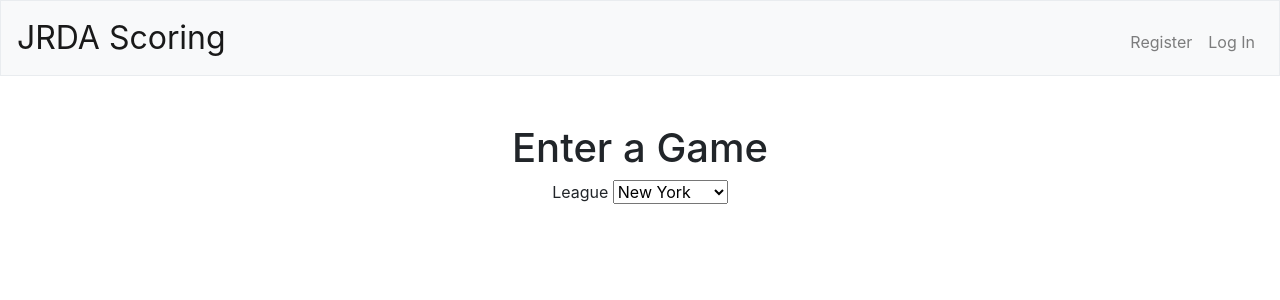
After one commit to OmarTheJRDAPal/scoring, a Flask app: page /enter in a window 1280 px wide. The commit adds this page. Shown: the top 300 px of the page. Run offline with Flask 2, Linux system fonts and the light colour scheme; some libraries are stand-ins or nearby versions.

Commit message:
jrda: big update

```diff
--- a/application.py
+++ b/application.py
@@ -1,11 +1,13 @@
 from cs50 import SQL
 from collections import defaultdict
-from flask import Flask, flash, redirect, render_template, request, session
+from flask import Flask, flash, redirect, render_template, request, session, jsonify
 from flask_session import Session
 import datetime
 from tempfile import mkdtemp
 from werkzeug.exceptions import default_exceptions
 from werkzeug.security import check_password_hash, generate_password_hash
+
+BAD_REQUEST = 400
 
 from numpy import median
 
@@ -28,6 +30,7 @@ if app.config["DEBUG"]:
 # Configure session to use filesystem (instead of signed cookies)
 app.config["SESSION_PERMANENT"] = False
 app.config["SESSION_TYPE"] = "filesystem"
+app.config["JSONIFY_PRETTYPRINT_REGULAR"] = False
 Session(app)
 
 # Configure CS50 Library to use SQLite database
@@ -134,7 +137,6 @@ def expulsion_points(game, team_id):
 		return 10 * game["l_team_expulsions"]
 	else:
 		raise Exception("Invalid team id")
-
 def lookup_teams(game, teams, reference_team_id):
 	w_team = teams[teams["w_team_id"]]
 	l_team = teams[teams["l_team_id"]]
@@ -146,7 +148,7 @@ def lookup_teams(game, teams, reference_team_id):
 	else:
                 raise Exception("Invalid team id")
 
-def ranking_points(game, teams, team_id):
+def ranking_points(weight, w_team, l_team):
 	wlp = win_loss_points(game, team_id)
 	psp = point_spread_points(game, team_id)
 
@@ -154,39 +156,122 @@ def ranking_points(game, teams, team_id):
 
 	return ((wlp + psp) / 2.0) * game["weight"] * opponent["strength_rating"] - expulsion_points(game, team_id)
 
+@app.route("/divisions_for_league", methods=["GET"])
+def divisions_for_league():
 
-def compute_month_strength_ratings(games, teams, since_date):
-	division_teams = dict([])
-	for team in teams:
-		division_teams[team["id"]] = team
+    if not request.form.get("league_id"):
+        return apology("must provide league_id", BAD_REQUEST)
 
-                team_ranking_points_past_year = defaultdict(lambda: 0)
+    league_id = int(request.form.get("league_id"))
+
+    # Query database for game weight
+    divisions_result = db.execute("""
+        SELECT divisions.id as division_id, teams.id AS team_id, name FROM divisions
+        JOIN (SELECT * FROM teams WHERE league_id = :league_id) teams ON divisions.id = teams.division_id
+    """, league_id=league_id)
+
+    return jsonify(divisions_result)
 
 
-                for past_game in games[:i]:
-                        parsed_past_game_date = datetime.datetime.strptime(past_game["game_date"], "%Y-%m-%d")
-                        if parsed_game_date - datetime.timedelta(years=1) <= parsed_past_game_date and parsed_past_game_date <= parsed_game_date:
+@app.route("/enter", methods=["GET"])
+def enter():
+    # Query database for game weight
+    leagues_result = db.execute("""
+        SELECT * FROM leagues
+    """)
+    return render_template("enter.html", leagues=leagues_result)
 
-                                team_ranking_points_past_year
-                pass
 
+@app.route("/calc_rps", methods=["GET"])
+def rps():
+    if not request.form.get("game_type_id"):
+        return apology("must provide game_type_id", BAD_REQUEST)
+
+    game_type_id = request.form.get("game_type_id")
+
+    # Query database for game weight
+    weight_result = db.execute("""
+                SELECT weight FROM game_types WHERE id = :game_type_id
+    """, game_type_id=game_type_id)
+
+    if len(weight_result) != 1:
+        return apology("invalid game_type_id", BAD_REQUEST)
+
+    game_weight = weight_result[0]["weight"]
+
+    if not request.form.get("w_team_id"):
+        return apology("must provide w_team_id", BAD_REQUEST)
+
+    w_team_id = request.form.get("w_team_id")
+
+    if not request.form.get("l_team_id"):
+        return apology("must provide l_team_id", BAD_REQUEST)
+
+    l_team_id = request.form.get("l_team_id")
+
+    sr_results = db.execute("""
+                SELECT id, strength_rating FROM teams WHERE id = :w_team_id OR id = :l_team_id
+    """, w_team_id=w_team_id, l_team_id=l_team_id)
+
+    if len(sr_results) != 2:
+        return apology("1 or more unknown/invalid team ids", BAD_REQUEST)
+
+    strength_ratings = dict({})
+    for sr_result in sr_results:
+        strength_ratings[sr_result["id"]] = sr_result["strength_rating"]
+
+    w_team_strength_rating = strength_ratings[w_team_id]
+    l_team_strength_rating = strength_ratings[l_team_id]
+
+    if not request.form.get("w_team_points"):
+        return apology("must provide w_team_points", BAD_REQUEST)
+
+    w_team_points = request.form.get("w_team_points")
+
+    if not request.form.get("l_team_points"):
+        return apology("must provide l_team_points", BAD_REQUEST)
+
+    l_team_points = request.form.get("l_team_points")
+
+    if not request.form.get("w_team_expulsions"):
+        return apology("must provide w_team_expulsions", BAD_REQUEST)
+
+    w_team_expulsions = request.form.get("w_team_expulsions")
+
+    if not request.form.get("l_team_expulsions"):
+        return apology("must provide l_team_expulsions", BAD_REQUEST)
+
+    l_team_expulsions = request.form.get("l_team_expulsions")
+
+    w_team_info = {
+        "expulsions": w_team_expulsions,
+        "strength_rating": w_team_strength_rating,
+        "id": w_team_id,
+        "points": w_team_points
+    }
+
+    l_team_info = {
+        "expulsions": l_team_expulsions,
+        "strength_rating": l_team_strength_rating,
+        "id": l_team_id,
+        "points": l_team_points
+    }
 
 @app.route("/ratings", methods=["GET"])
 def ratings():
 
-	print request
-        if not request.args.get("start_date"):
-            return apology("must provide start date", 403)
+    if not request.args.get("start_date"):
+        return apology("must provide start date", 400)
 
-	start_date = request.args.get("start_date")
+	start_date_raw = request.args.get("start_date")
 
         if not request.args.get("end_date"):
-            return apology("must provide end date", 403)
+            return apology("must provide end date", 400)
 
-	end_date = request.args.get("end_date")
+	end_date_raw = request.args.get("end_date")
 
-	print start_date
-	print end_date
+	start_date = datetime.datetime.strptime(start_date_raw, "%Y-%m-%d")
+	end_date = datetime.datetime.strptime(end_date_raw, "%Y-%m-%d")
 
         # Query database for username
         team_ranking_point_averages = db.execute("""
@@ -197,10 +282,9 @@ def ratings():
                         SELECT l_ranking_points, l_team_id, game_date FROM games
                 ) flat_games
                 JOIN teams ON teams.id = team_id
-		WHERE game_date >= :start AND game_date <= :end
+		WHERE game_date >= :start_date AND game_date <= :end_date
                 GROUP BY team_id
-	""", start_date=start, end_date=end)
-#            WHERE game_date >= :start AND game_date <= :end
+	""", start_date=start_date, end_date=end_date)
 
 	rps_in_division = defaultdict(lambda: [])
 	print team_ranking_point_averages
--- /dev/null
+++ b/static/js/enter.js
@@ -0,0 +1,14 @@
+$(function () {
+	$("#league_select").change(function () {
+		var select = $(this);
+		$.get({
+			url: "/divisions_for_league",
+			data: {
+				league_id: select.val(),
+			},
+			success: function (data) {
+				console.log(data);
+			}
+		})
+	})
+});
--- /dev/null
+++ b/templates/enter.html
@@ -0,0 +1,28 @@
+{% extends "layout.html" %}
+
+{% block title %}
+    Enter a Game
+{% endblock %}
+
+
+{% block head %}
+  {{ super() }}
+    <script src="/static/js/enter.js"></script>
+{% endblock %}
+
+{% block main %}
+  <script type="text/template" id="division_dropdown">
+  	<select>
+
+  	</select>
+  </script>
+  <h1>Enter a Game</h1>
+  <form>
+    <label for="league_select">League</label>
+  	<select id="league_select">
+	  {% for league in leagues %}
+    	<option value="{{ league['id'] }}">{{ league["name"] }}</div>
+	  {% endfor %}
+	  </select>
+  </form>
+{% endblock %}
--- a/templates/layout.html
+++ b/templates/layout.html
@@ -3,7 +3,7 @@
 <html lang="en">
 
     <head>
-
+        {% block head %}
         <!-- Required meta tags -->
         <meta charset="utf-8"/>
         <meta name="viewport" content="width=device-width, initial-scale=1, shrink-to-fit=no"/>
@@ -16,15 +16,17 @@
         <script src="https://code.jquery.com/jquery-3.1.1.min.js"></script>
         <script src="https://cdnjs.cloudflare.com/ajax/libs/popper.js/1.12.3/umd/popper.min.js"></script>
         <script src="https://maxcdn.bootstrapcdn.com/bootstrap/4.0.0-beta.2/js/bootstrap.min.js"></script>
+        <script src="https://cdnjs.cloudflare.com/ajax/libs/underscore.js/1.8.3/underscore-min.js"></script>
 
-        <title>C$50 Finance: {% block title %}{% endblock %}</title>
+        <title>JRDA Scoring: {% block title %}{% endblock %}</title>
+        {% endblock %}
 
     </head>
 
     <body>
 
         <nav class="navbar navbar-expand-md navbar-light bg-light border">
-            <a class="navbar-brand" href="/"><span class="blue">C</span><span class="red">$</span><span class="yellow">5</span><span class="green">0</span> <span class="red">Finance</span></a>
+            <a class="navbar-brand" href="/">JRDA Scoring</span></a>
             <button aria-controls="navbar" aria-expanded="false" aria-label="Toggle navigation" class="navbar-toggler" data-target="#navbar" data-toggle="collapse" type="button">
                 <span class="navbar-toggler-icon"></span>
             </button>
```
Also changed, not shown: 3 other files.
